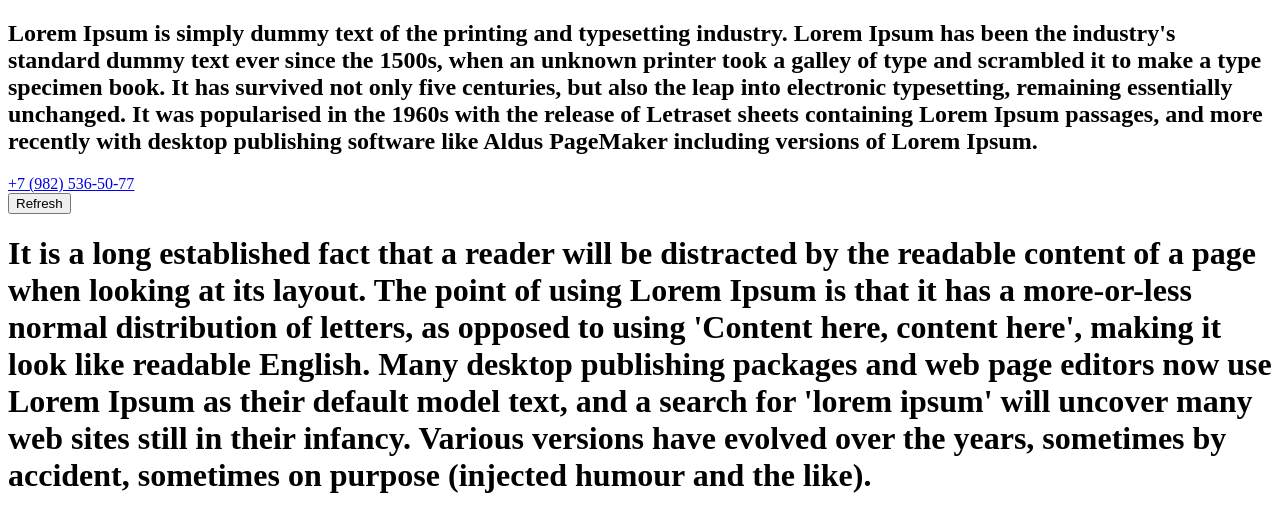
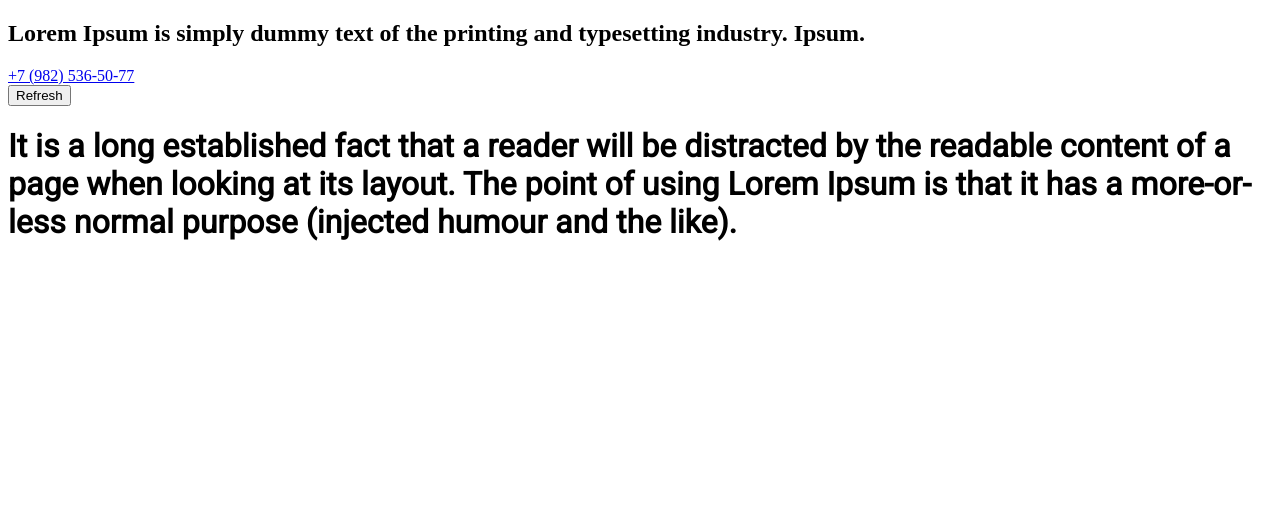
Before and after one commit to abduallahnoorsayket/nuxt-first-app, a Nuxt app: page /fun in a window 1280 px wide. Shown: the top 532 px of the page. Built offline with nearby package versions, Linux system fonts and the light colour scheme.

Commit message:
meta & config

```diff
--- a/nuxt.config.js
+++ b/nuxt.config.js
@@ -1,17 +1,27 @@
 export default {
   // Global page headers: https://go.nuxtjs.dev/config-head
   head: {
-    title: "nuxt-first-app",
+    title: "My nuxt-first-app",
     htmlAttrs: {
       lang: "en",
     },
     meta: [
       { charset: "utf-8" },
       { name: "viewport", content: "width=device-width, initial-scale=1" },
-      { hid: "description", name: "description", content: "" },
+      {
+        hid: "description",
+        name: "description",
+        content: "my website description",
+      },
       { name: "format-detection", content: "telephone=no" },
     ],
-    link: [{ rel: "icon", type: "image/x-icon", href: "/favicon.ico" }],
+    link: [
+      { rel: "icon", type: "image/x-icon", href: "/favicon.ico" },
+      {
+        rel: "stylesheet",
+        href: "https://fonts.googleapis.com/css?family=Roboto&display=swap",
+      },
+    ],
   },
 
   // Global CSS: https://go.nuxtjs.dev/config-css
--- a/pages/fun.vue
+++ b/pages/fun.vue
@@ -2,13 +2,6 @@
   <div>
     <h2>
       Lorem Ipsum is simply dummy text of the printing and typesetting industry.
-      Lorem Ipsum has been the industry's standard dummy text ever since the
-      1500s, when an unknown printer took a galley of type and scrambled it to
-      make a type specimen book. It has survived not only five centuries, but
-      also the leap into electronic typesetting, remaining essentially
-      unchanged. It was popularised in the 1960s with the release of Letraset
-      sheets containing Lorem Ipsum passages, and more recently with desktop
-      publishing software like Aldus PageMaker including versions of Lorem
       Ipsum.
     </h2>
     <a href="tel: +7 (982) 536-50-77">+7 (982) 536-50-77</a>
@@ -17,13 +10,8 @@
     <h1>
       It is a long established fact that a reader will be distracted by the
       readable content of a page when looking at its layout. The point of using
-      Lorem Ipsum is that it has a more-or-less normal distribution of letters,
-      as opposed to using 'Content here, content here', making it look like
-      readable English. Many desktop publishing packages and web page editors
-      now use Lorem Ipsum as their default model text, and a search for 'lorem
-      ipsum' will uncover many web sites still in their infancy. Various
-      versions have evolved over the years, sometimes by accident, sometimes on
-      purpose (injected humour and the like).
+      Lorem Ipsum is that it has a more-or-less normal purpose (injected humour
+      and the like).
     </h1>
   </div>
 </template>
@@ -40,5 +28,35 @@ export default {
       this.$nuxt.refresh();
     },
   },
+  head: {
+    title: "Fun page",
+    meta: [
+      {
+        hid: "description",
+        name: "description",
+        content: "FUN page description",
+      },
+    ],
+  },
+  head() {
+    return {
+      script: [
+        {
+          src: "https://cdnjs.cloudflare.com/ajax/libs/jquery/3.1.1/jquery.min.js",
+        },
+      ],
+      link: [
+        {
+          rel: "stylesheet",
+          href: "https://fonts.googleapis.com/css?family=Roboto&display=swap",
+        },
+      ],
+    };
+  },
 };
 </script>
+<style scoped>
+h1 {
+  font-family: Roboto, sans-serif;
+}
+</style>
```
